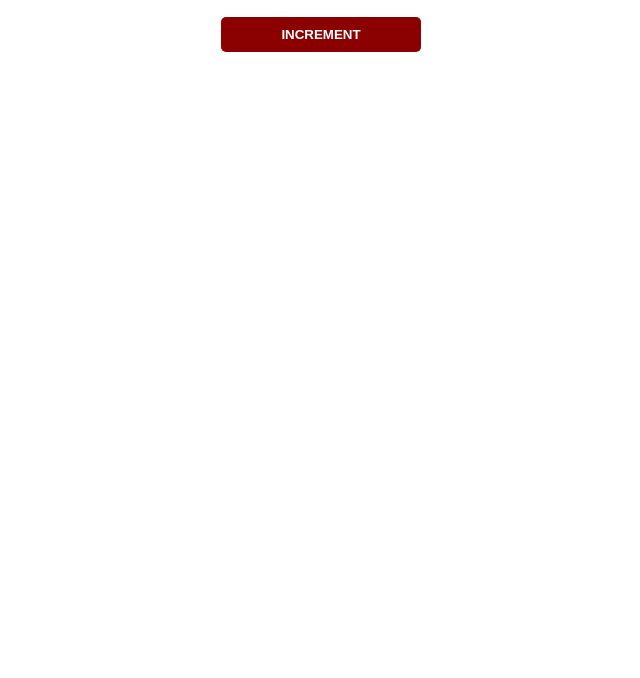
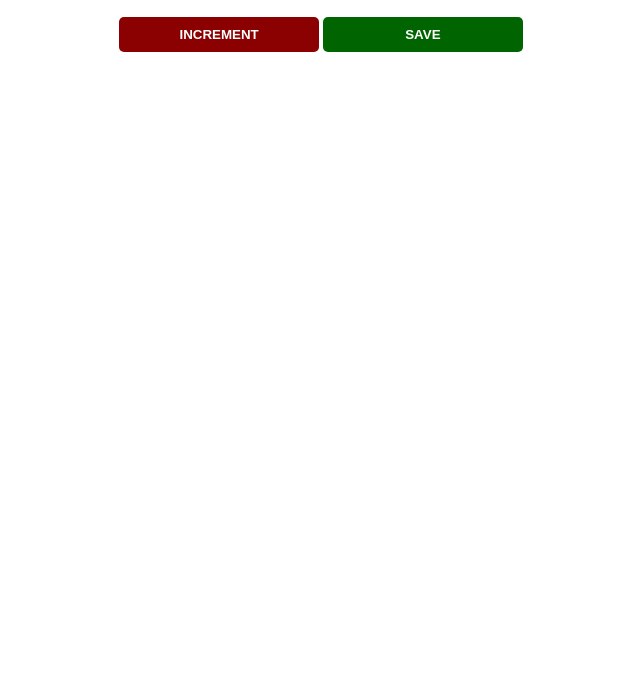
Before and after one commit to kolamat/music-player, a plain HTML site: page index1.html in a window 1280 px wide. Shown: the part 122-800 px from the top of the page, without its empty margins (319-959 px from the left). Drawn offline with Linux system fonts and the light colour scheme.

Commit message:
On branch main Your branch is up to date with 'origin/main'.
Changes to be committed:
	modified:   index1.html

```diff
--- a/index1.html
+++ b/index1.html
@@ -9,6 +9,7 @@
     <h1>People entered:</h1>
     <h2 id="count-el">0</h2>
     <button id="increment-btn" onclick="increment()">INCREMENT</button>
+    <button id="save-btn" onclick="save()">SAVE</button>
 
     <style>
       body {
@@ -138,6 +139,10 @@
         count = count + 1;
         countEl.innerText = count;
       }
+
+      function save() {
+        console.log(count);
+      }
     </script>
   </body>
 </html>
```
